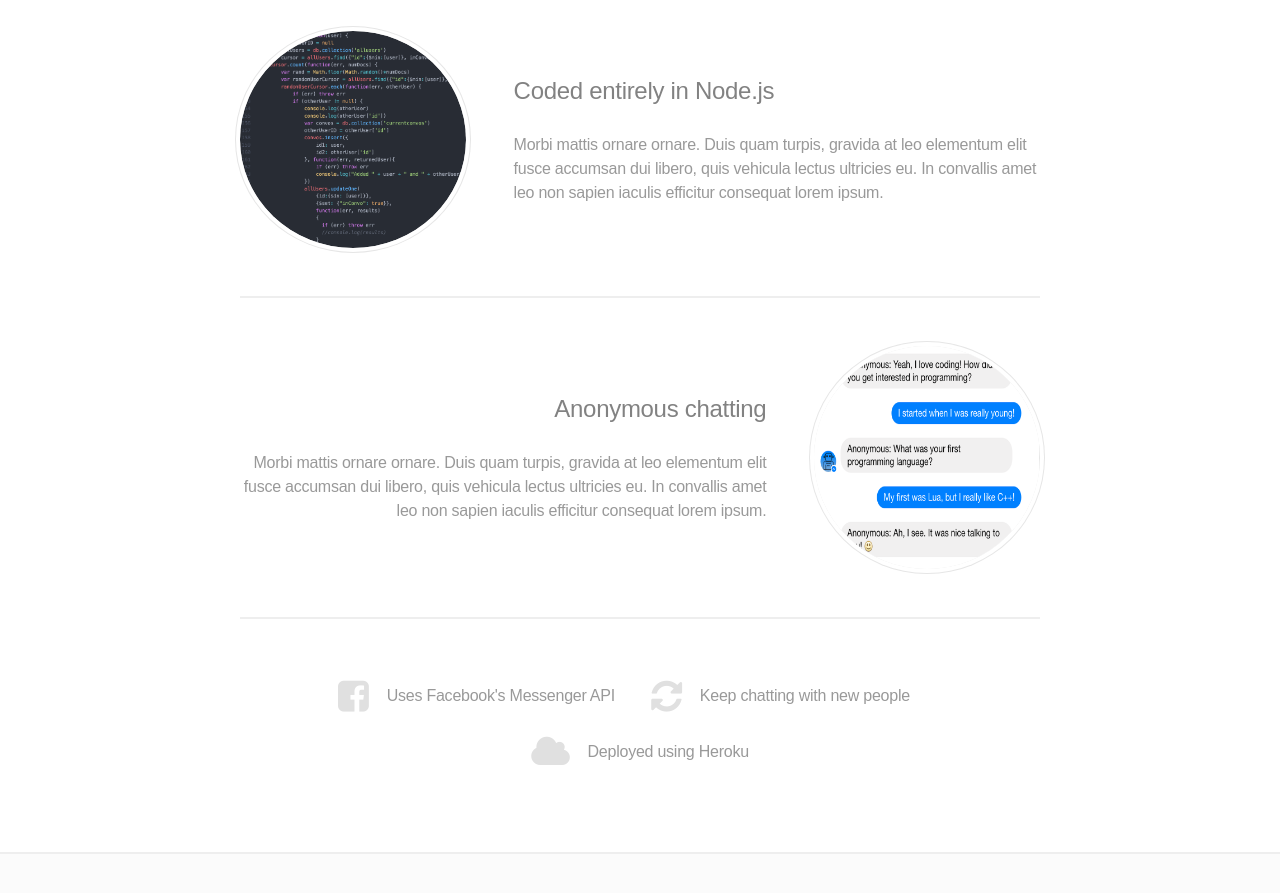
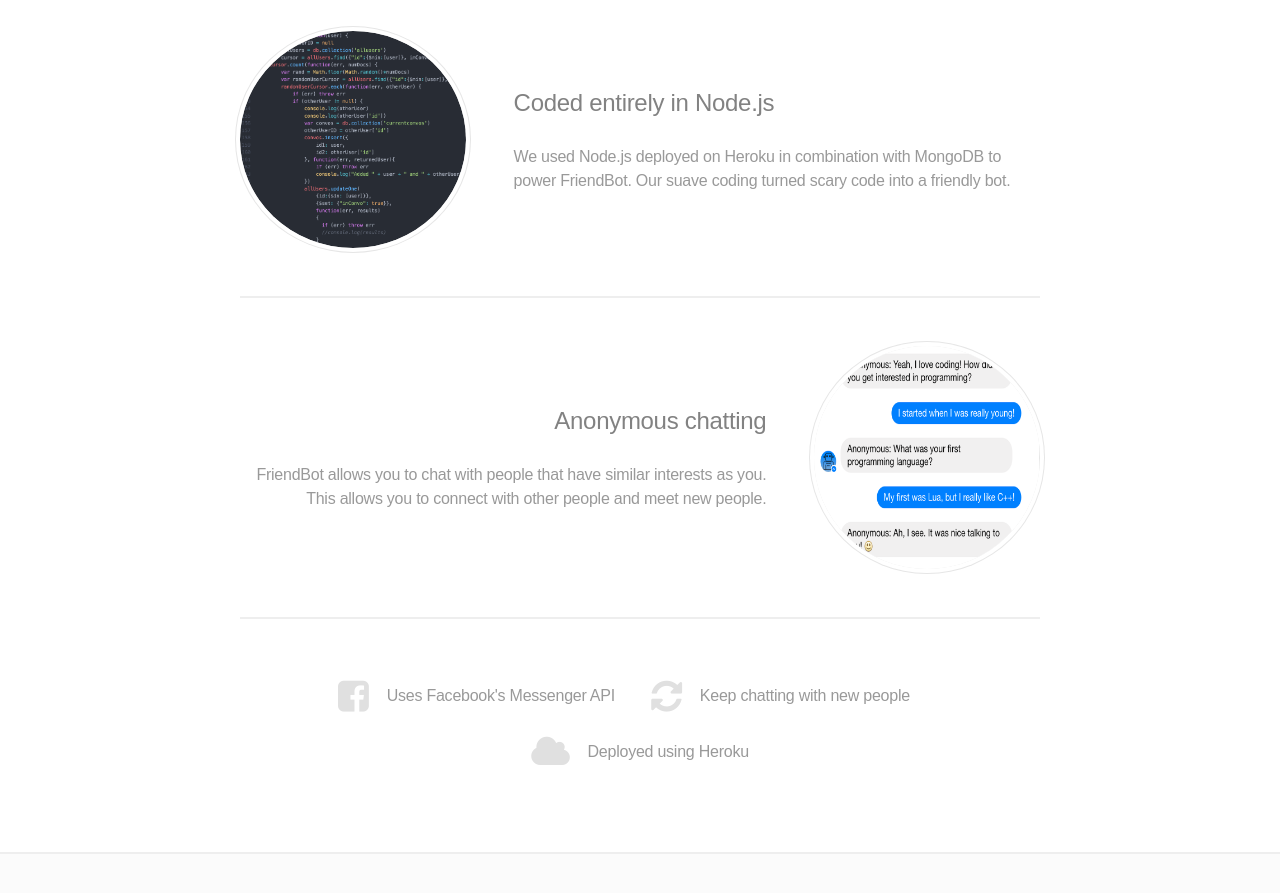
Before and after one commit to vanshg/FriendBot, a website: page fb-website/index.html in a window 1280 px wide. Shown: the part 1180-2073 px from the top of the page. Drawn offline with Linux system fonts and the light colour scheme.

Commit message:
Updated website

```diff
--- a/fb-website/index.html
+++ b/fb-website/index.html
@@ -48,14 +48,14 @@
 						<div class="image"><img src="images/nodejs.png" alt="" /></div>
 						<div class="content">
 							<h3>Coded entirely in Node.js</h3>
-							<p>Morbi mattis ornare ornare. Duis quam turpis, gravida at leo elementum elit fusce accumsan dui libero, quis vehicula lectus ultricies eu. In convallis amet leo non sapien iaculis efficitur consequat lorem ipsum.</p>
+							<p>We used Node.js deployed on Heroku in combination with MongoDB to power FriendBot. Our suave coding turned scary code into a friendly bot.</p>
 						</div>
 					</section>
 					<section class="spotlight">
 						<div class="image"><img src="images/anonymous.png" alt="" /></div>
 						<div class="content">
 							<h3>Anonymous chatting</h3>
-							<p>Morbi mattis ornare ornare. Duis quam turpis, gravida at leo elementum elit fusce accumsan dui libero, quis vehicula lectus ultricies eu. In convallis amet leo non sapien iaculis efficitur consequat lorem ipsum.</p>
+							<p>FriendBot allows you to chat with people that have similar interests as you. This allows you to connect with other people and meet new people.</p>
 						</div>
 					</section>
 					<section class="special">
```
